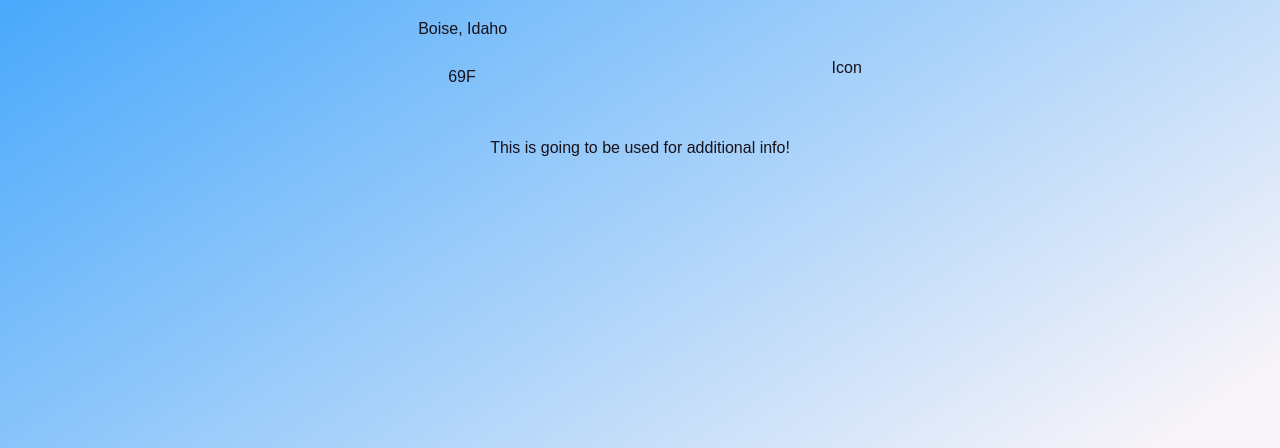
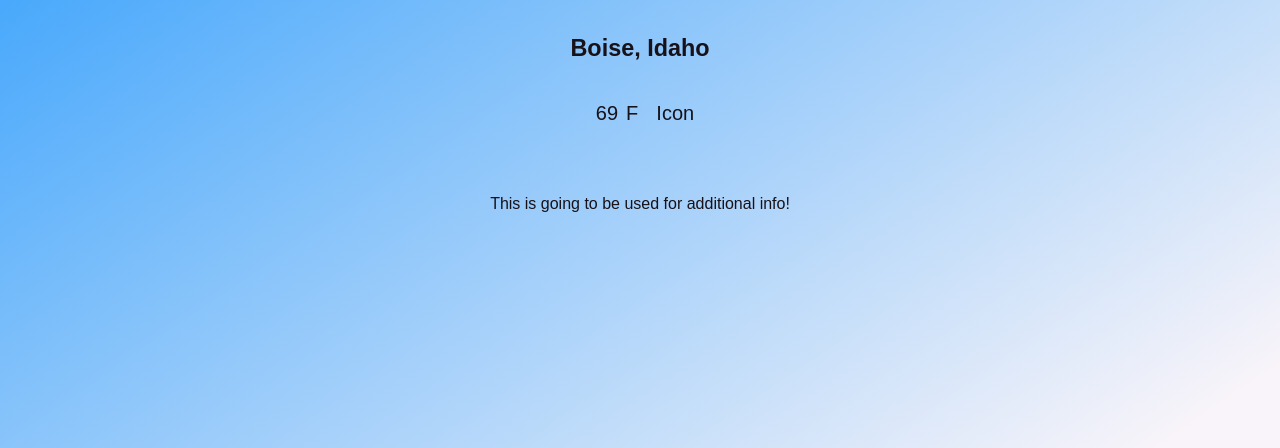
Before and after one commit to mbraaavo/WeatherApp, a plain HTML site: page index.html in a window 1280 px wide. Shown: the part 352-800 px from the top of the page. Drawn offline with Linux system fonts and the light colour scheme.

Commit message:
I've messed with the HTML structuring and CSS!

```diff
--- a/index.html
+++ b/index.html
@@ -14,16 +14,17 @@
         <h1>Bravo's Weather App!</h1>
     </div>
     <div class="temp_sect">
+        <div class="city">
+            <h3>Boise, Idaho</h3>
+        </div>
         <div class="info">
-            <p>Boise, Idaho</p>
             <div class="temp">
-                <p>69</p>
+                <p class="number">69</p>
                 <span id="unit">F</span>
             </div>
-
-    </div>
-    <div class="icon_sect">
-        Icon
+            <div class="icon_sect">
+                Icon
+            </div>
     </div>
     </div>
     <div class="additional_info">
--- a/styles.css
+++ b/styles.css
@@ -17,7 +17,7 @@ body {
 
 #main_stuff h1 {
     color: #F8F4F9;
-    margin-bottom: 20px;
+    margin-bottom: 70px;
 }
 
 .spacer {
@@ -35,17 +35,33 @@ body {
 .temp_sect {
     display: flex;
     justify-content: space-around;
-    width: 60vw;
+    width: 40vw;
     align-items: center;
+    margin-bottom: 60px;
+    flex-direction: column;
+    font-size: 20px;
+}
+
+.city {
+    display: flex;
+    justify-content: center;
 }
 
 .info {
     display: flex;
-    flex-direction: column;
-    justify-content: space-between;
+    justify-content: center;
+    align-items: center;
+    width: 80px;
+    margin-top: 30px;
 }
 
 .temp {
     display: flex;
-    padding: 30px;
+    justify-content: space-between;
+    padding: 10px;
+    margin-right: 8px;
 }
+
+ .temp .number {
+     margin-right: 8px;
+ }
```
